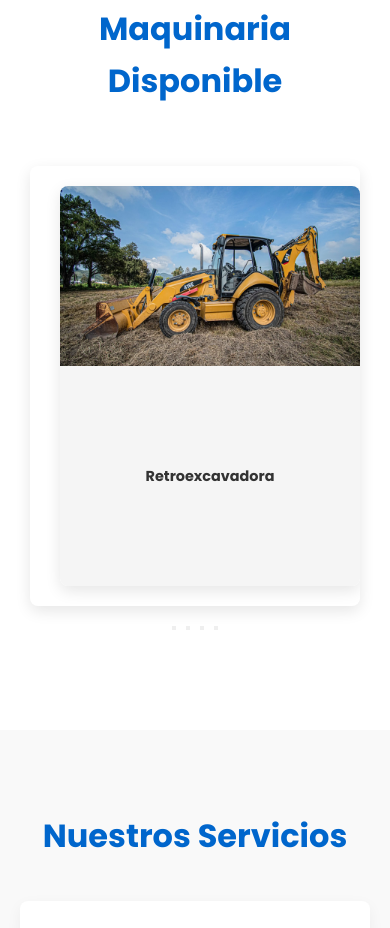
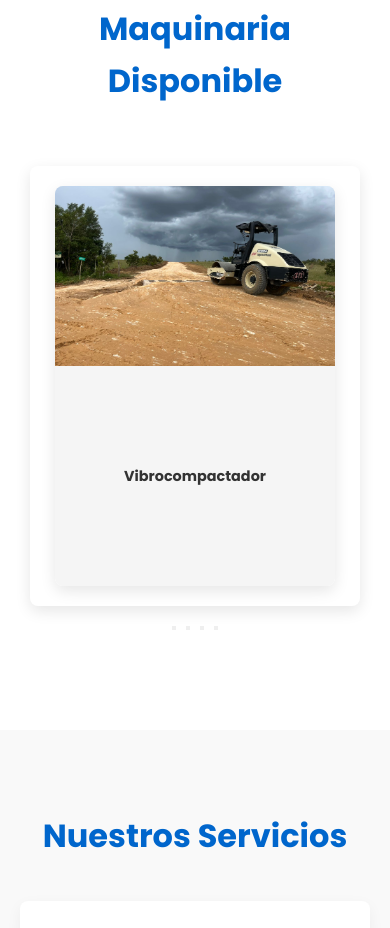
Before and after one commit to sophiealferez-oss/Servicios-y-suministros-WLS, a website: page index.html in a window 390 px wide. Shown: the part 1873-2801 px from the top of the page. Drawn offline with nearby package versions, Linux system fonts and the light colour scheme.

Commit message:
posicion de las tarjetas

```diff
--- a/styles.css
+++ b/styles.css
@@ -446,7 +446,7 @@
         position: relative;
         max-width: 100%;
         margin: 0 auto;
-        padding: 20px 10px;
+        padding: 20px 15px;
         overflow: visible;
     }
 
@@ -465,9 +465,9 @@
         -webkit-overflow-scrolling: touch;
         scrollbar-width: none;
         -ms-overflow-style: none;
-        gap: 30px;
-        padding: 20px 10px;
-        justify-content: flex-start;
+        gap: 20px;
+        padding: 20px 15px;
+        justify-content: center;
         transform: none !important;
     }
 
@@ -477,7 +477,7 @@
 
     .carousel-slide {
         flex: 0 0 auto;
-        width: 300px;
+        width: 280px;
         scroll-snap-align: start;
         display: flex;
         justify-content: center;
@@ -488,7 +488,7 @@
 
     .carousel-slide .gallery-item {
         width: 100%;
-        max-width: 300px;
+        max-width: 280px;
         height: 400px;
         margin: 0 auto;
         display: flex;
@@ -542,14 +542,14 @@
 /* Extra small mobile devices (max-width: 480px) */
 @media (max-width: 480px) {
     .carousel-slide {
-        width: calc(100vw - 30px);
-        min-width: calc(100vw - 30px);
+        width: calc(100vw - 60px);
+        min-width: calc(100vw - 60px);
         padding: 0 15px;
     }
 
     .gallery-item {
         width: 100%;
-        max-width: 300px;
+        max-width: 260px;
         margin: 10px 0;
     }
 
```
